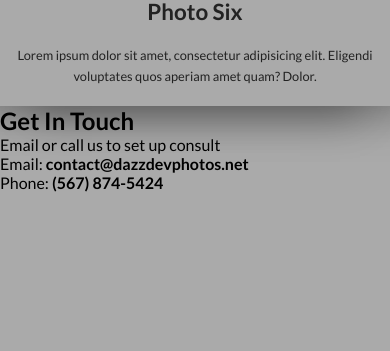
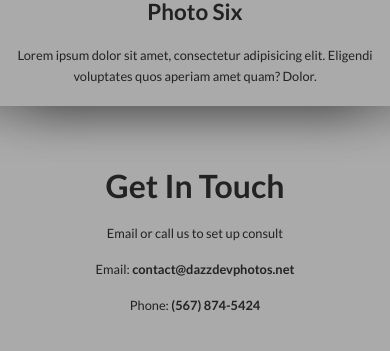
Before and after one commit to DariuszOkonski/webpage-photography, a website: page index.html in a window 390 px wide. Shown: the part 2953-3304 px from the top of the page. Before the commit the page ends 3145 px from the top, so only its background shows below. Drawn offline with Linux system fonts and the light colour scheme.

Commit message:
add footer.scss for styling footer, contains styling for both mobile and desktop views

```diff
--- /dev/null
+++ b/scss/_footer.scss
@@ -0,0 +1,22 @@
+.footer {
+  text-align: center;
+  padding: 50px 10px 30px;
+  color: $fourth-dark;
+
+  &__header {
+    font-size: 2rem;
+    margin: 10px 0;
+
+  }
+
+  &__paragraph {
+    font-size: 0.8rem;
+    margin: 20px 0;
+  }
+
+  @media(min-width: 500px) {
+    &__header {
+      font-size: 2.4rem;
+    }
+  }
+}
--- a/scss/style.scss
+++ b/scss/style.scss
@@ -3,3 +3,4 @@
 @import 'reset';
 @import 'header';
 @import 'our-work';
+@import 'footer';
```
Also changed, not shown: css/style.css, 1 other file.
